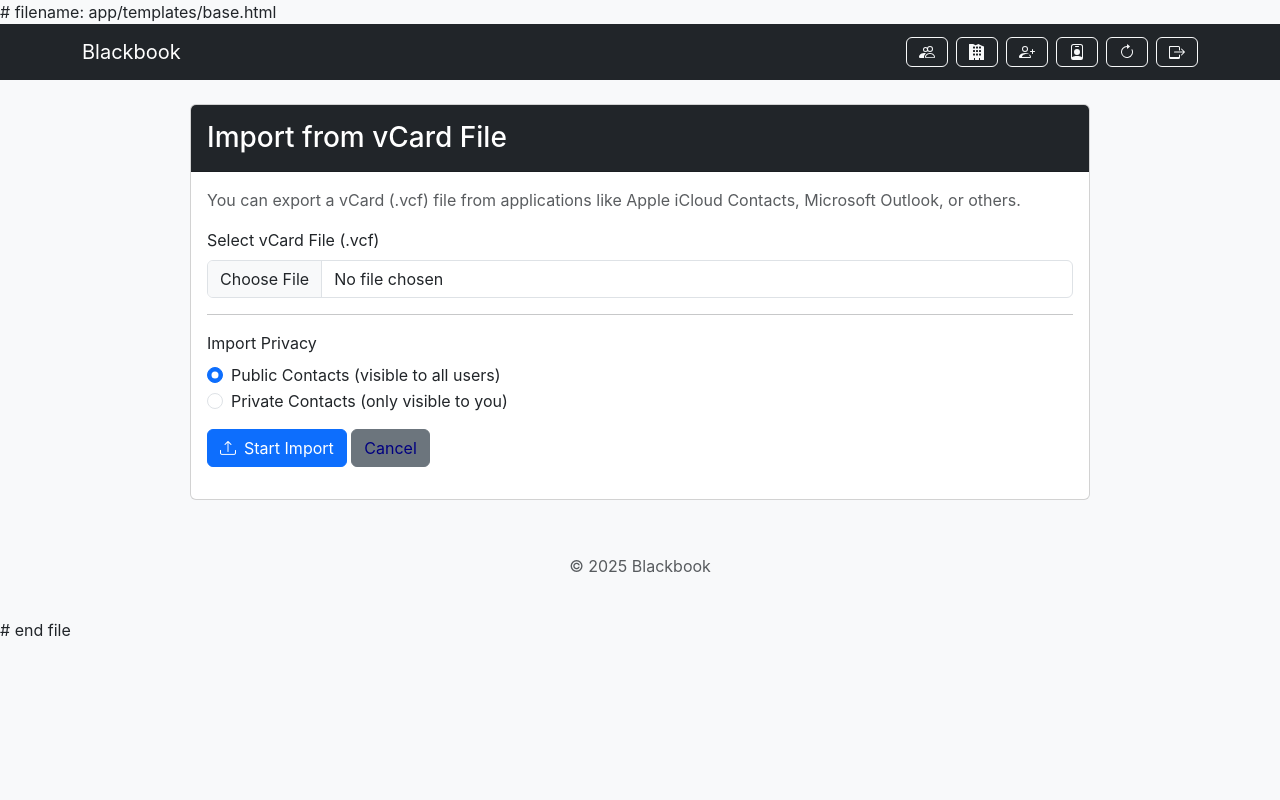
After one commit to TacoScheltema/blackbook, a Flask app: page /import/vcard in a window 1280 px wide. The commit adds this page. Run offline with Flask 3, Linux system fonts and the light colour scheme; a user stored in the database is signed in; tables that the repository leaves empty hold one stand-in row (values such as "Sample post").

Commit message:
vCard import route, template, helper

```diff
--- a/app/main/helpers.py
+++ b/app/main/helpers.py
@@ -1,3 +1,4 @@
+# filename: app/main/helpers.py
 # This file is part of Blackbook.
 #
 # Blackbook is free software: you can redistribute it and/or modify
@@ -211,42 +212,48 @@ def _map_google_contact_to_ldap(person):
     return attributes
 
 
-def generate_import_stream(token, app, user_id, privacy):  # pylint: disable=too-many-locals
+def _process_and_add_contact(attributes, existing_names, existing_emails, search_base, app_config, user_id):
+    """Shared logic to check for duplicates and add a contact to LDAP."""
+    name = (attributes.get("cn") or "").lower()
+    email = (attributes.get("mail") or "").lower()
+
+    if (email and email in existing_emails) or (name and name in existing_names):
+        return "skipped", f"Skipping duplicate: {attributes.get('cn')}"
+
+    attributes[app_config["LDAP_OWNER_ATTRIBUTE"]] = str(user_id)
+    attributes["uid"] = str(uuid.uuid4())
+    rdn = f"uid={attributes['uid']}"
+    new_dn = f"{rdn},{search_base}"
+    object_classes = app_config["LDAP_PERSON_OBJECT_CLASS"].split(",")
+
+    if add_ldap_entry(new_dn, object_classes, {k: v for k, v in attributes.items() if v}):
+        if email:
+            existing_emails.add(email)
+        if name:
+            existing_names.add(name)
+        return "imported", f"Successfully imported: {attributes.get('cn')}"
+
+    return "failed", f"Failed to import: {attributes.get('cn')}"
+
+
+def generate_import_stream(token, app, user_id, privacy):
     """A generator function that performs the import and yields progress."""
     if not token:
         yield f"data: {json.dumps({'status': 'error', 'message': 'No token found.'})}\n\n"
         return
 
-    access_token = token.get("access_token")
-    headers = {"Authorization": f"Bearer {access_token}"}
-    all_connections = []
-    next_page_token = None
-
     try:
-        while True:
-            params = {"personFields": "names,emailAddresses,phoneNumbers,organizations,addresses", "pageSize": 1000}
-            if next_page_token:
-                params["pageToken"] = next_page_token
-            resp = requests.get(
-                "https://people.googleapis.com/v1/people/me/connections", headers=headers, params=params, timeout=15
-            )
-            resp.raise_for_status()
-            data = resp.json()
-            all_connections.extend(data.get("connections", []))
-            next_page_token = data.get("nextPageToken")
-            if not next_page_token:
-                break
+        connections = _fetch_google_connections(token.get("access_token"))
     except requests.exceptions.RequestException as e:
         yield f"data: {json.dumps({'status': 'error', 'message': str(e)})}\n\n"
         return
 
-    total = len(all_connections)
+    total = len(connections)
     if total == 0:
         yield f"data: {json.dumps({'status': 'complete', 'message': 'No contacts found.'})}\n\n"
         return
 
     imported_count, skipped_count = 0, 0
-    object_classes = app.config["LDAP_PERSON_OBJECT_CLASS"].split(",")
 
     with app.app_context():
         if privacy == "private":
@@ -258,28 +265,21 @@ def generate_import_stream(token, app, user_id, privacy):  # pylint: disable=too
         existing_emails = {p["mail"][0].lower() for p in existing if p.get("mail") and p["mail"][0]}
         existing_names = {p["cn"][0].lower() for p in existing if p.get("cn") and p["cn"][0]}
 
-    for i, person in enumerate(all_connections):
+    for i, person in enumerate(connections):
         with app.app_context():
             attributes = _map_google_contact_to_ldap(person)
             if not attributes:
                 skipped_count += 1
                 msg = "Skipping contact with no name."
             else:
-                name = attributes["cn"].lower()
-                email = (attributes.get("mail") or "").lower()
-                if (email and email in existing_emails) or (name and name in existing_names):
+                status, msg = _process_and_add_contact(
+                    attributes, existing_names, existing_emails, base, app.config, user_id
+                )
+                if status == "imported":
+                    imported_count += 1
+                else:
                     skipped_count += 1
-                    msg = f"Skipping duplicate: {attributes['cn']}"
-                else:
-                    attributes[app.config["LDAP_OWNER_ATTRIBUTE"]] = str(user_id)
-                    uid = str(uuid.uuid4())
-                    attributes["uid"] = uid
-                    new_dn = f"uid={uid},{base}"
-                    if add_ldap_entry(new_dn, object_classes, {k: v for k, v in attributes.items() if v}):
-                        imported_count += 1
-                        msg = f"Successfully imported: {attributes['cn']}"
-                    else:
-                        msg = f"Failed to import: {attributes['cn']}"
+
             payload = {"status": "progress", "current": i + 1, "total": total, "message": msg}
             yield f"data: {json.dumps(payload)}\n\n"
 
@@ -289,3 +289,4 @@ def generate_import_stream(token, app, user_id, privacy):  # pylint: disable=too
 
     final_msg = f"Import complete. Added {imported_count}, skipped {skipped_count}."
     yield f"data: {json.dumps({'status': 'complete', 'message': final_msg})}\n\n"
+# end file
--- a/app/main/routes.py
+++ b/app/main/routes.py
@@ -13,16 +13,19 @@
 # You should have received a copy of the GNU General Public License
 # along with Blackbook.  If not, see <https://www.gnu.org/licenses/>.
 #
-# Version: 0.37
+# Version: 0.38
 
 import base64
 import time
 import uuid
+from datetime import datetime, timezone
 
+import vobject
 import requests
 from authlib.integrations.base_client.errors import OAuthError
 from flask import Response, abort, current_app, flash, redirect, render_template, request, session, url_for
 from flask_login import current_user, login_required
+from werkzeug.utils import secure_filename
 from requests.exceptions import RequestException
 
 from app import oauth, scheduler
@@ -481,6 +484,29 @@ def import_stream():
     return Response(generate_import_stream(token, app, current_user.id, privacy), mimetype="text/event-stream")
 
 
+@bp.route("/import/vcard", methods=["GET", "POST"])
+@login_required
+@editor_required
+def import_vcard():
+    """Handles the vCard file upload and import process."""
+    if request.method == "POST":
+        if "vcard_file" not in request.files:
+            flash("No file part", "warning")
+            return redirect(request.url)
+        file = request.files["vcard_file"]
+        if file.filename == "":
+            flash("No selected file", "warning")
+            return redirect(request.url)
+        if file and file.filename.endswith(".vcf"):
+            privacy = request.form.get("privacy", "public")
+            content = file.read().decode("utf-8")
+            # Process the vCard content here
+            flash(f"vCard file uploaded. Privacy: {privacy}", "success")
+            return redirect(url_for("main.index"))
+
+    return render_template("import_vcard.html", title="Import from vCard")
+
+
 @bp.route("/person/toggle_privacy/<b64_dn>", methods=["POST"])
 @login_required
 @editor_required
--- a/app/templates/base.html
+++ b/app/templates/base.html
@@ -1,3 +1,4 @@
+# filename: app/templates/base.html
 <!-- SPDX-License-Identifier: GPL-3.0-or-later -->
 <!DOCTYPE html>
 <html lang="en">
@@ -39,14 +40,23 @@
                     </a>
                     {% endif %}
 
-                    {% block navbar_buttons %}{% endblock %}
+                    <!-- Import Dropdown -->
+                    {% if (config.ENABLE_GOOGLE_CONTACTS_IMPORT or config.ENABLE_VCARD_IMPORT) and (current_user.is_admin or current_user.is_editor) %}
+                    <div class="dropdown me-2">
+                      <button class="btn btn-outline-light dropdown-toggle" type="button" id="importDropdown" data-bs-toggle="dropdown" aria-expanded="false" data-bs-toggle="tooltip" data-bs-placement="bottom" title="Import Contacts">
+                        <i class="bi bi-box-arrow-in-down"></i>
+                      </button>
+                      <ul class="dropdown-menu dropdown-menu-dark" aria-labelledby="importDropdown">
+                        {% if config.ENABLE_GOOGLE_CONTACTS_IMPORT %}
+                        <li><a class="dropdown-item" href="{{ url_for('main.import_google_contacts') }}"><i class="bi bi-google me-2"></i> From Google</a></li>
+                        {% endif %}
+                        {% if config.ENABLE_VCARD_IMPORT %}
+                        <li><a class="dropdown-item" href="{{ url_for('main.import_vcard') }}"><i class="bi bi-person-vcard me-2"></i> From vCard File</a></li>
+                        {% endif %}
+                      </ul>
+                    </div>
+                    {% endif %}
 
-                    <!-- Import from Google Button -->
-                    {% if config.ENABLE_GOOGLE_CONTACTS_IMPORT and (current_user.is_admin or current_user.is_editor) %}
-                    <a href="{{ url_for('main.import_google_contacts') }}" class="btn btn-outline-light me-2" data-bs-toggle="tooltip" data-bs-placement="bottom" title="Import from Google">
-                        <i class="bi bi-google"></i>
-                    </a>
-                    {% endif %}
 
                     <!-- Spacer -->
                     <div class="me-auto"></div>
@@ -109,3 +119,4 @@
     </script>
 </body>
 </html>
+# end file
--- /dev/null
+++ b/app/templates/import_vcard.html
@@ -0,0 +1,39 @@
+<!-- SPDX-License-Identifier: GPL-3.0-or-later -->
+{% extends "base.html" %}
+
+{% block content %}
+<div class="card card-margin">
+    <div class="card-header bg-dark text-white">
+        <h1 class="my-2">Import from vCard File</h1>
+    </div>
+    <div class="card-body">
+        <p class="text-muted">You can export a vCard (.vcf) file from applications like Apple iCloud Contacts, Microsoft Outlook, or others.</p>
+        <form action="{{ url_for('main.import_vcard') }}" method="post" enctype="multipart/form-data">
+            <div class="mb-3">
+                <label for="vcard_file" class="form-label">Select vCard File (.vcf)</label>
+                <input class="form-control" type="file" id="vcard_file" name="vcard_file" accept=".vcf" required>
+            </div>
+            <hr>
+            <div class="mb-3">
+                <label class="form-label">Import Privacy</label>
+                <div class="form-check">
+                    <input class="form-check-input" type="radio" name="privacy" id="privacyPublic" value="public" checked>
+                    <label class="form-check-label" for="privacyPublic">
+                        Public Contacts (visible to all users)
+                    </label>
+                </div>
+                <div class="form-check">
+                    <input class="form-check-input" type="radio" name="privacy" id="privacyPrivate" value="private">
+                    <label class="form-check-label" for="privacyPrivate">
+                        Private Contacts (only visible to you)
+                    </label>
+                </div>
+            </div>
+            <button type="submit" class="btn btn-primary">
+                <i class="bi bi-upload me-2"></i>Start Import
+            </button>
+            <a href="{{ url_for('main.index') }}" class="btn btn-secondary">Cancel</a>
+        </form>
+    </div>
+</div>
+{% endblock %}
--- a/config.py
+++ b/config.py
@@ -78,6 +78,7 @@ class Config:
         "1",
         "t",
     )
+    ENABLE_VCARD_IMPORT = os.environ.get("ENABLE_VCARD_IMPORT", "False").lower() in ("true", "1", "t")
     LDAP_OWNER_ATTRIBUTE = os.environ.get("LDAP_OWNER_ATTRIBUTE", "employeeNumber")
 
     # Ensure the owner attribute is always fetched from LDAP for filtering
--- a/requirements.txt
+++ b/requirements.txt
@@ -15,3 +15,5 @@ Flask-Migrate
 APScheduler
 Flask-Mail
 svgwrite
+PyMySQL
+vobject
```
Also changed, not shown: 1 other file.
